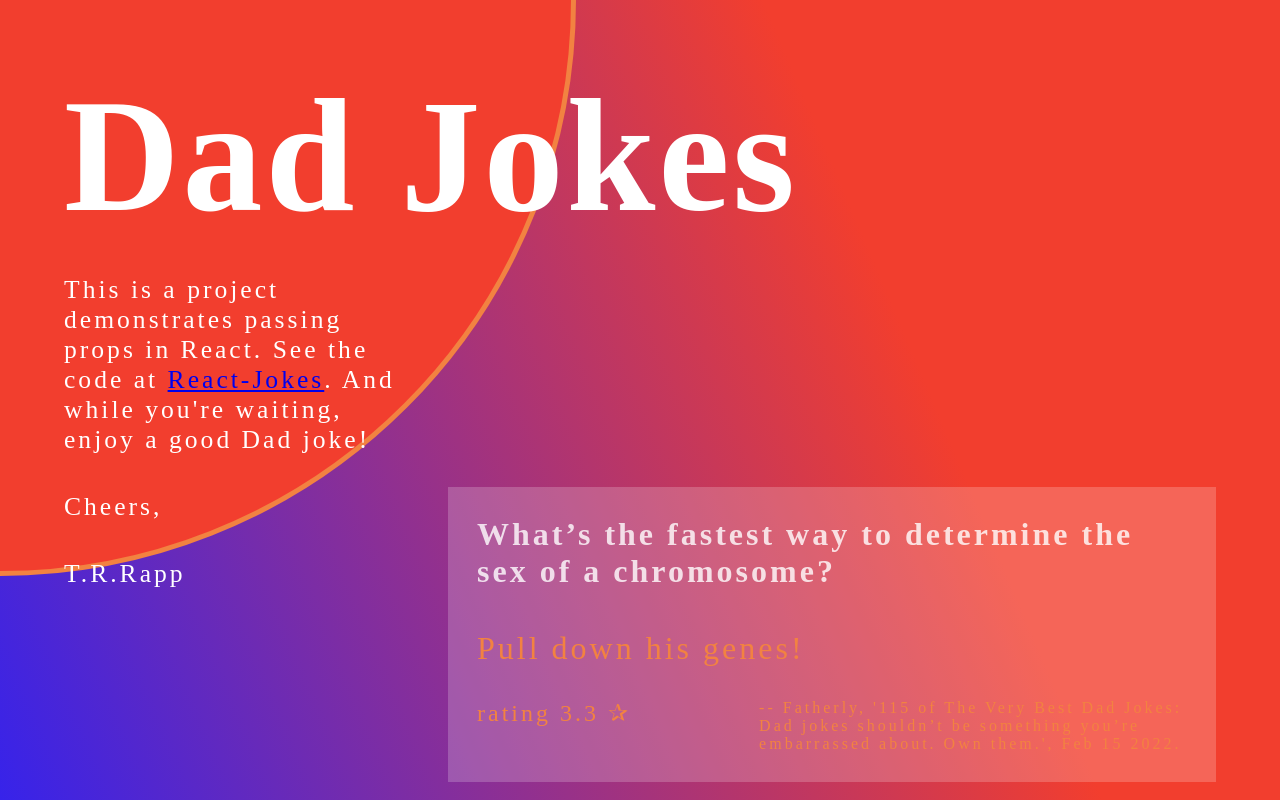
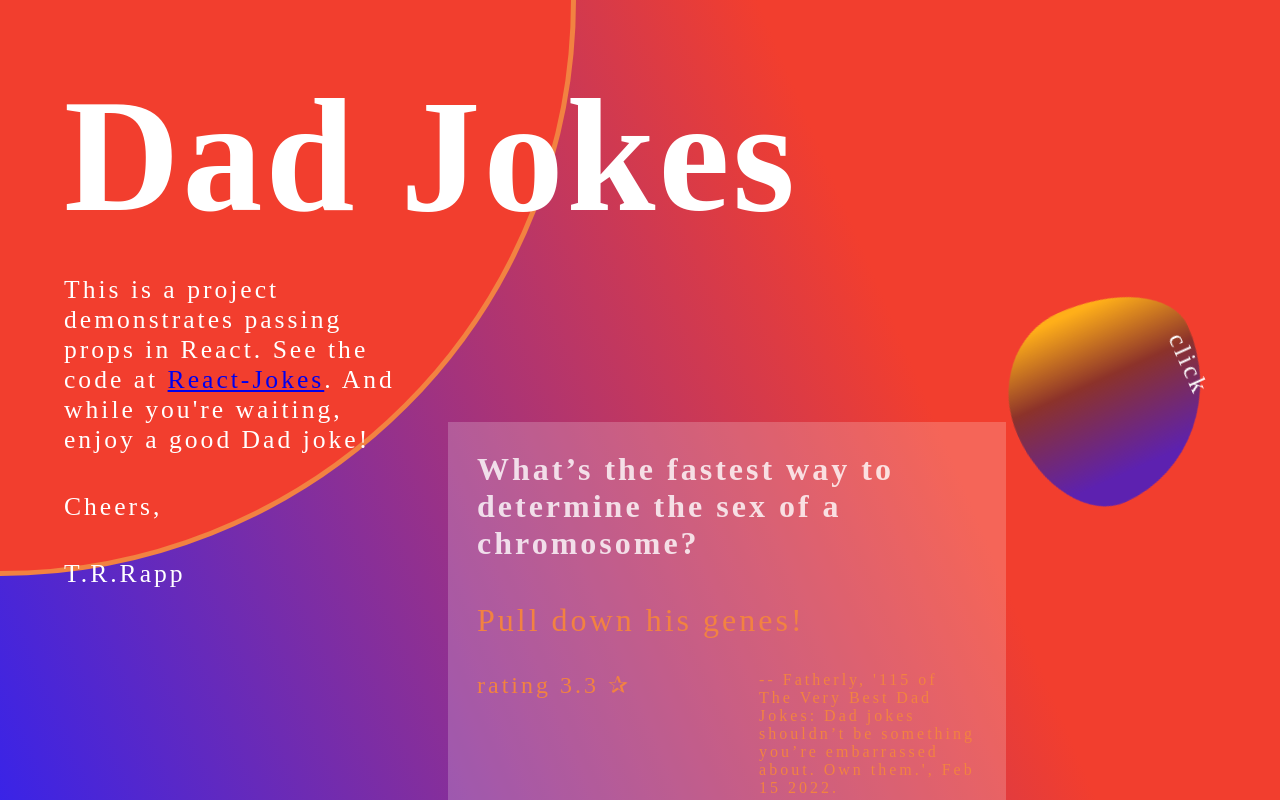
Before and after one commit to trrapp12/Dad-Jokes, a React (Create React App) app in the folder react-jokes/: page / in a window 1280 px wide. Shown: the top 800 px of the page. Built offline with nearby package versions, Linux system fonts and the light colour scheme; a web font is replaced by a local one.

Commit message:
added html

```diff
--- a/react-jokes/src/App.js
+++ b/react-jokes/src/App.js
@@ -28,15 +28,11 @@ function App () {
           {jokesArray[randInt]}
         </div>
         <div className="second-circle">
-        <svg viewBox="0 0 10 10">
-          <circle cx='50' cy='50' r='50'>
-            <animate
-              attributeName="cx"
-              values="0;5;0"
-              dur="10s"
-              repeatCount="indefinite" />
-          </circle>
-        </svg>
+        <div class="circle-gradient">
+          <div class="circle2">
+            <p>click</p>
+          </div>
+        </div>
         </div>
       </div>
 
```
